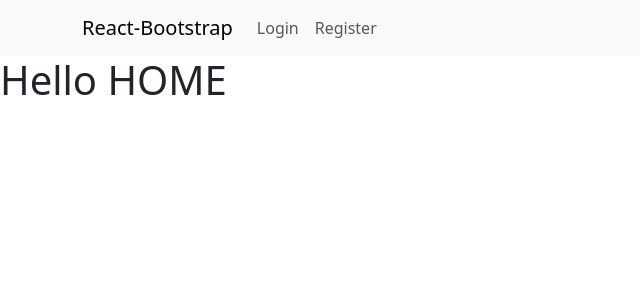
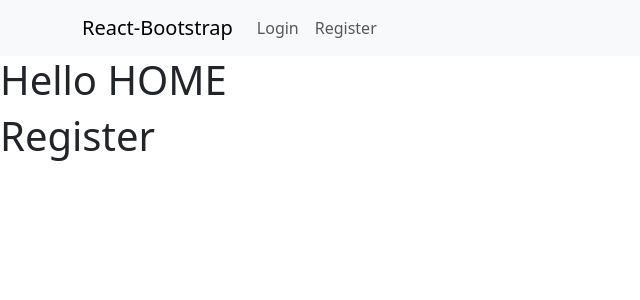
Before and after one commit to rkehadzhiyski/NexusTune, a React (Vite) app in the folder client/: page /register in a window 1280 px wide. Shown: the top 300 px of the page, without its empty margins (0-640 px from the left). Built offline with nearby package versions, Linux system fonts and the light colour scheme.

Commit message:
connect router to navigation

```diff
--- a/client/src/App.tsx
+++ b/client/src/App.tsx
@@ -1,10 +1,17 @@
+import { Route, Routes } from "react-router-dom";
+
 import Navigation from "./components/navigation/Navigation";
+import Register from "./components/register/Register";
 
 const App = () => {
     return (
         <>
             <Navigation />
             <h1>Hello HOME</h1>
+            <Routes>
+                <Route path="/login" ></Route>
+                <Route path="/register" element={<Register />} ></Route>
+            </Routes>
         </>
     )
 }
--- a/client/src/components/navigation/Navigation.tsx
+++ b/client/src/components/navigation/Navigation.tsx
@@ -1,3 +1,5 @@
+import { Link } from 'react-router-dom';
+
 import Container from 'react-bootstrap/Container';
 import Nav from 'react-bootstrap/Nav';
 import Navbar from 'react-bootstrap/Navbar';
@@ -6,12 +8,12 @@ const Navigation = () => {
     return (
         <Navbar expand="lg" className="bg-body-tertiary">
             <Container>
-                <Navbar.Brand href="#home">React-Bootstrap</Navbar.Brand>
+                <Navbar.Brand as={Link} to="/">React-Bootstrap</Navbar.Brand>
                 <Navbar.Toggle aria-controls="basic-navbar-nav" />
                 <Navbar.Collapse id="basic-navbar-nav">
                     <Nav className="me-auto">
-                        <Nav.Link href="#home">Login</Nav.Link>
-                        <Nav.Link href="#link">Register</Nav.Link>
+                        <Nav.Link as={Link} to="/login">Login</Nav.Link>
+                        <Nav.Link as={Link} to="/register">Register</Nav.Link>
                     </Nav>
                 </Navbar.Collapse>
             </Container>
--- /dev/null
+++ b/client/src/components/register/Register.tsx
@@ -0,0 +1,9 @@
+const Register = () => {
+    return(
+        <>
+        <h1>Register</h1>
+        </>
+    );
+}
+
+export default Register;
--- a/client/src/main.tsx
+++ b/client/src/main.tsx
@@ -1,9 +1,12 @@
-import ReactDOM from 'react-dom/client'
-import App from './App.tsx'
+import ReactDOM from 'react-dom/client';
+import { BrowserRouter } from 'react-router-dom';
+import App from './App.tsx';
+
 import 'bootstrap/dist/css/bootstrap.min.css';
 
 ReactDOM.createRoot(document.getElementById('root')!).render(
-
-    <App />
+    <BrowserRouter>
+        <App />
+    </BrowserRouter>
 
 )
```
